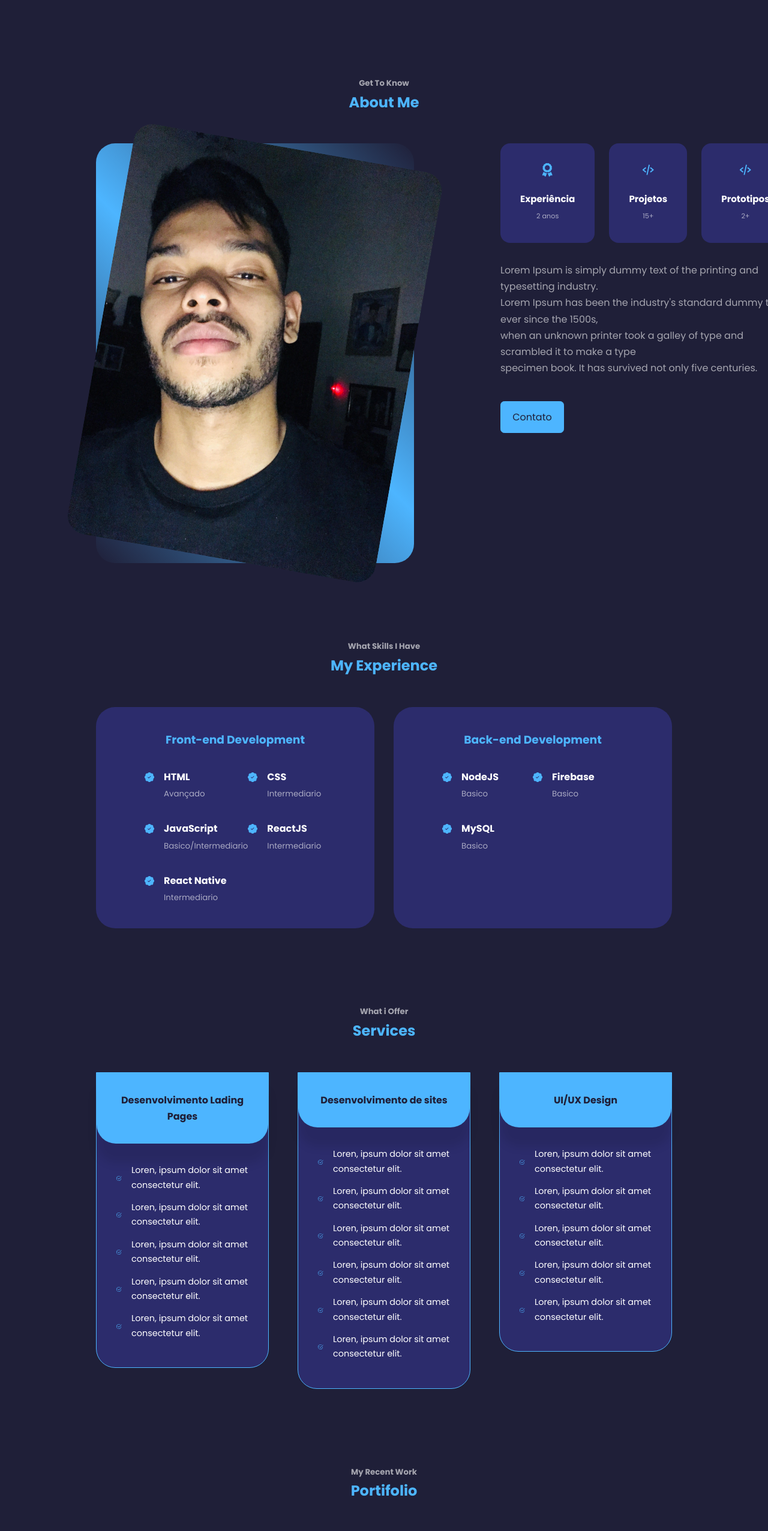
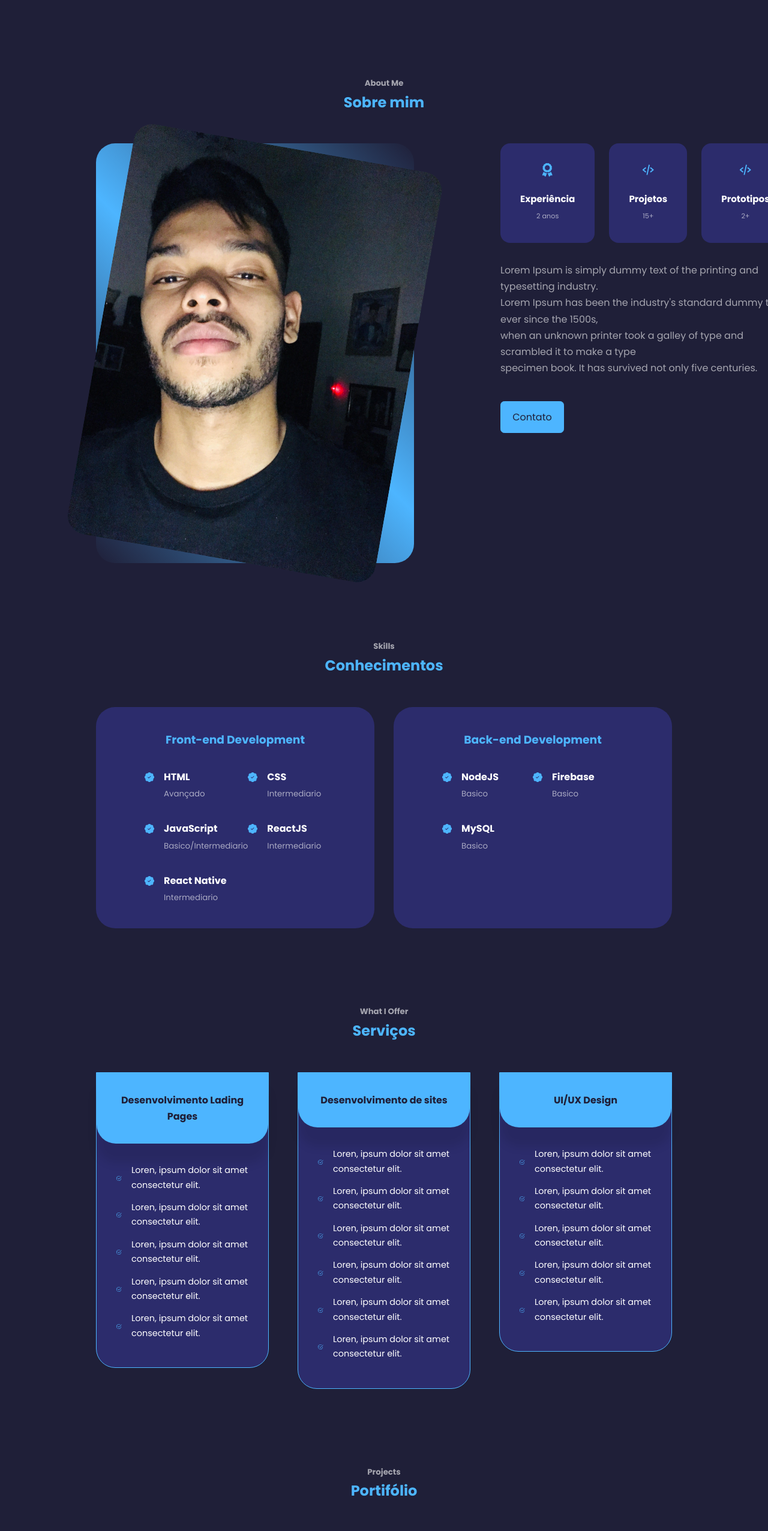
Before and after one commit to NiloMarcos/Portifolio-ReactJS, a React (Create React App) app: page / in a window 1280 px wide. Shown: the part 800-3353 px from the top of the page at 60% size. Built offline with nearby package versions, Linux system fonts and the light colour scheme.

Commit message:
update components

```diff
--- a/package.json
+++ b/package.json
@@ -11,6 +11,7 @@
     "react-dom": "^18.0.0",
     "react-icons": "^4.3.1",
     "react-scripts": "5.0.1",
+    "react-toastify": "^8.2.0",
     "react-typical": "^0.1.3",
     "web-vitals": "^2.1.4"
   },
--- a/src/components/About/index.jsx
+++ b/src/components/About/index.jsx
@@ -9,8 +9,8 @@ import { BiCodeAlt } from 'react-icons/bi';
 export default function About(){
   return(
     <section id="about">
-      <h5>Get To Know</h5>
-      <h2>About Me</h2>
+      <h5>About Me</h5>
+      <h2>Sobre mim</h2>
 
       <div className="container about-container">
         <div className="about-me">
--- a/src/components/Contact/index.jsx
+++ b/src/components/Contact/index.jsx
@@ -23,7 +23,7 @@ export default function Contact(){
   return(
     <section id="contact">
       <h5>Get In Touch</h5>
-      <h2>Contact Me</h2>
+      <h2>Contato</h2>
 
       <div className="container contact-container">
         <div className="contact-options">
@@ -49,9 +49,9 @@ export default function Contact(){
           </article>
         </div>
         <form ref={form} onSubmit={sendEmail}>
-          <input type="text" name="name" placeholder="Seu nome" required />
+          <input type="text" name="name" placeholder="Nome Completo" required />
           <input type="email" name="email" placeholder="Email" required />
-          <textarea name="message" rows="7" placeholder="Mensagem" required></textarea>
+          <textarea name="message" rows="7" placeholder="Descreva seu problema!" required></textarea>
           <button type="submit" className="btn btn-primary">Enviar Mensagem</button>
         </form>
       </div>
--- a/src/components/Experience/index.jsx
+++ b/src/components/Experience/index.jsx
@@ -7,8 +7,8 @@ import { BsPatchCheckFill } from 'react-icons/bs';
 export default function Experience(){
   return(
     <section id="experience">
-      <h5>What Skills I Have</h5>
-      <h2>My Experience</h2>
+      <h5>Skills</h5>
+      <h2>Conhecimentos</h2>
 
       <div className="experience-container container">
         <div className="experience-frontend">
--- a/src/components/Portifolio/index.jsx
+++ b/src/components/Portifolio/index.jsx
@@ -7,8 +7,8 @@ import Project from '../../assets/project.png';
 export default function Portifolio(){
   return(
     <section id="portifolio">
-      <h5>My Recent Work</h5>
-      <h2>Portifolio</h2>
+      <h5>Projects</h5>
+      <h2>Portifólio</h2>
 
       <div className="container portifolio-container">
         <article className="portifolio-item">
--- a/src/components/Services/index.jsx
+++ b/src/components/Services/index.jsx
@@ -7,8 +7,8 @@ import { BsCheck2Circle } from 'react-icons/bs';
 export default function Services(){
   return(
     <section id="services">
-      <h5>What i Offer</h5>
-      <h2>Services</h2>
+      <h5>What I Offer</h5>
+      <h2>Serviços</h2>
 
       <div className="container services-container">
         <article className="service">
```
Also changed, not shown: 1 other file (tests, documents, lock files or other folders).
